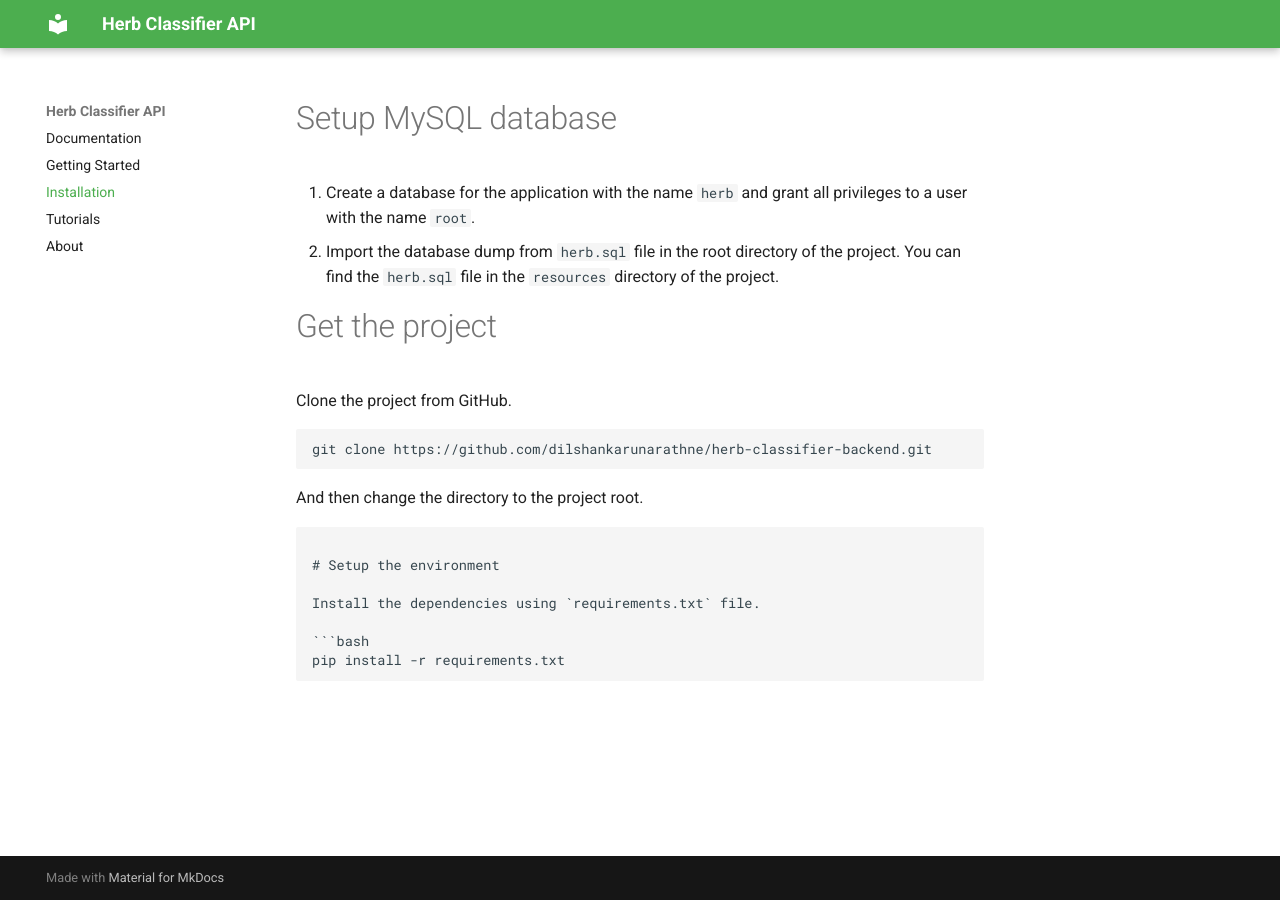
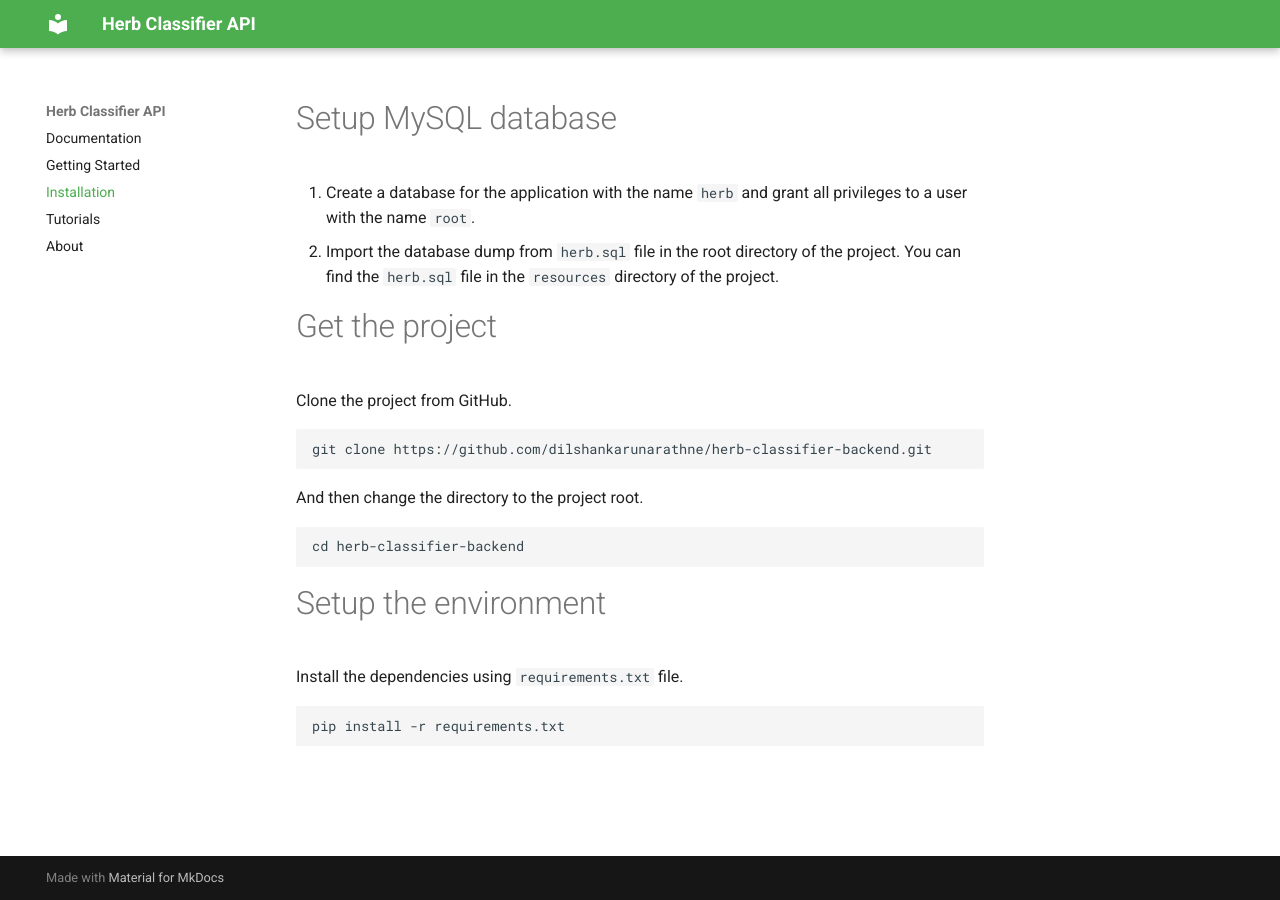
Before and after one commit to dilshankarunarathne/herb-classifier-backend, an MkDocs documentation site: the page built from docs/installation.md, in a window 1280 px wide. Built offline with MkDocs 1.6.1 and Material for MkDocs 9.7.7, drawn with Linux system fonts in a browser that asks for light colours.

Commit message:
Update installation.md

````diff
--- a/docs/installation.md
+++ b/docs/installation.md
@@ -15,6 +15,8 @@ git clone https://github.com/dilshankarunarathne/herb-classifier-backend.git
 And then change the directory to the project root.
 
 ```bash
+cd herb-classifier-backend
+```
 
 # Setup the environment
 
````
